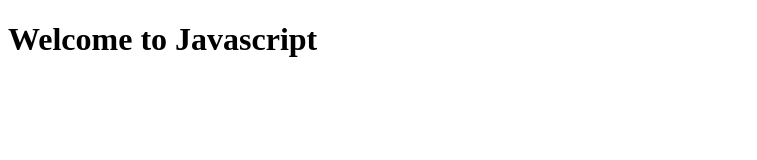
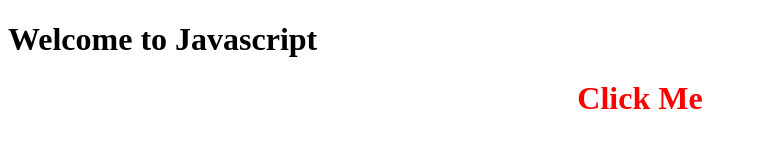
Before and after one commit to BugHunter-SN/Private-JavaScript-Course, a plain HTML site: page index.html in a window 1280 px wide. Shown: the whole page, without its empty margins (0-757 px from the left). Drawn offline with Linux system fonts and the light colour scheme.

Commit message:
uncomment demo for html, internal css, and js

```diff
--- a/index.html
+++ b/index.html
@@ -9,12 +9,12 @@
   <body>
     <h1>Welcome to Javascript</h1>
 
-    <!-- <h1
+    <h1
       style="color: red; cursor: pointer; text-align: center"
       onclick="alert('Emailing us is useless')"
     >
       Click Me
-    </h1> -->
+    </h1>
 
     <script src="./variable-practice.js"></script>
   </body>
```
